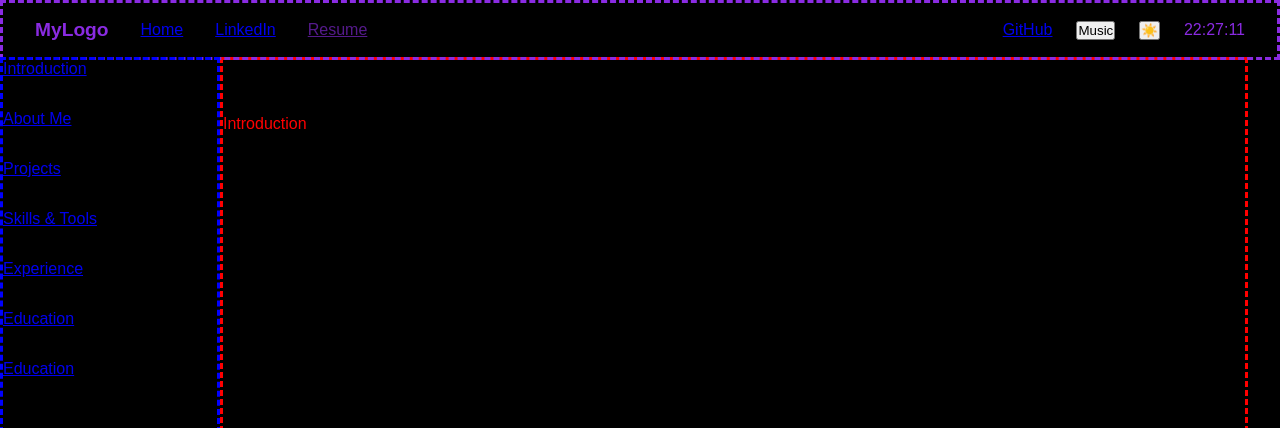
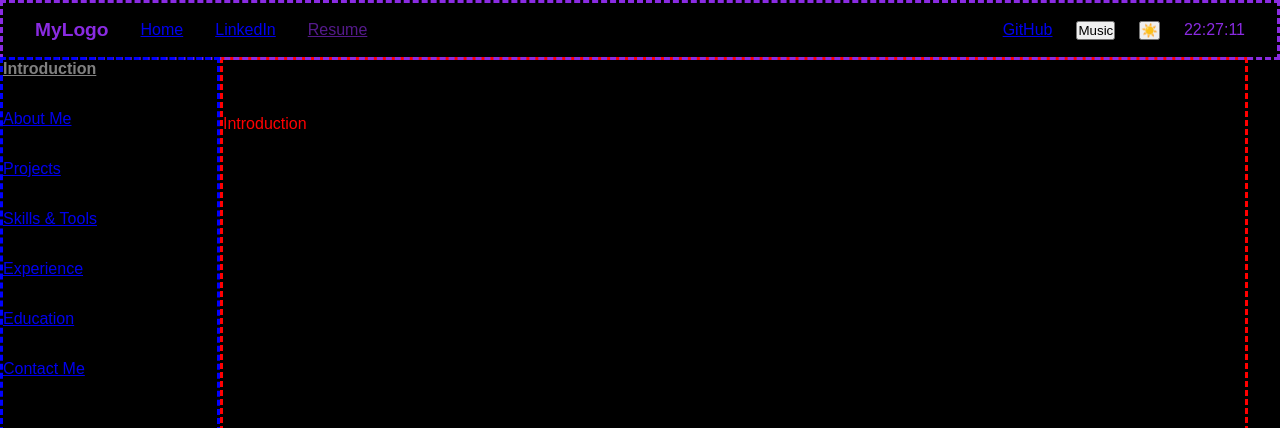
Before and after one commit to wade00000/My-Portfolio, a React (Vite) app: page / in a window 1280 px wide. Shown: the top 428 px of the page. Built offline with nearby package versions, Linux system fonts and the light colour scheme.

Commit message:
feat: add IntersectionObserver API to allow for scroll animations on sidebar

```diff
--- a/src/App.css
+++ b/src/App.css
@@ -43,6 +43,11 @@
   border-style: dashed;
 }
 
+.sidebar .active {
+  color:grey;
+  font-weight: bold;
+  /* whatever makes it stand out */
+}
 .content {
   display: flex;
   margin-left: 188px;
--- a/src/App.jsx
+++ b/src/App.jsx
@@ -8,12 +8,12 @@ function App() {
   const [hours,setHours] = useState(0)
   const [minutes,setMinutes] = useState(0)
   const [seconds,setSeconds] = useState(0)
+  const [activeSection, setActiveSection] = useState('')
   const [darkMode, setDarkMode] = useState(() => {
     // Check localStorage first, default to dark mode if nothing saved
     const saved = localStorage.getItem('darkMode')
     return saved !== null ? JSON.parse(saved) : true // true = dark mode by default
   })
-
 
   const audio = useRef( new Audio("/senseixjay.mp3"))
 
@@ -61,8 +61,8 @@ function App() {
     <div className={darkMode ? "dark" : "light"}>
       <NavBar time={timeString} handleMusic={handleMusic} handleDark={handleDark} darkMode={darkMode}/>
       <div className="container">
-        <SideBar/>
-        <Content/>
+        <SideBar activeSection={activeSection}/>
+        <Content setActiveSection={setActiveSection}/>
 
       </div>
 
--- a/src/components/Content.jsx
+++ b/src/components/Content.jsx
@@ -1,14 +1,36 @@
-function Content(){
+import { useEffect, useState,useRef } from 'react'
+
+function Content({setActiveSection}){
+
+    const observerRef = useRef(null)
+
+    useEffect(() => {
+        observerRef.current = new IntersectionObserver((entries)=>{
+            entries.forEach(entry =>
+                setActiveSection(entry.target.id)
+            )
+        })
+
+        return () => observerRef.current.disconnect()
+
+    }, [])
+
+    const observer = el => {
+        if (el && observerRef.current){
+            observerRef.current.observe(el)
+        }
+    }
+
     return(
 
         <div className="content">
-            <section id="intro">Introduction</section>
-            <section id ="aboutme">About Me</section>
-            <section id ="projects">Projects</section>
-            <section id ="skills&tools">Skills & Tools</section>
-            <section id ="experience">Experience</section>
-            <section id ="education">Education</section>
-            <section id ="contact">Contact Me</section>
+            <section ref={observer} id="intro">Introduction</section>
+            <section ref={observer} id ="aboutme">About Me</section>
+            <section ref={observer} id ="projects">Projects</section>
+            <section ref={observer} id ="skills&tools">Skills & Tools</section>
+            <section ref={observer} id ="experience">Experience</section>
+            <section ref={observer} id ="education">Education</section>
+            <section ref={observer} id ="contact">Contact Me</section>
         </div>
 
     )
--- a/src/components/SideBar.jsx
+++ b/src/components/SideBar.jsx
@@ -1,14 +1,14 @@
-function SideBar(){
+function SideBar({activeSection}){
     return(
 
         <div className="sidebar">
-            <a href="#intro">Introduction</a>
-            <a href="#aboutme">About Me</a>
-            <a href="#projects">Projects</a>
-            <a href="#skills&tools">Skills & Tools</a>
-            <a href="#experience">Experience</a>
-            <a href="#education">Education</a>
-            <a href="#contact">Education</a>
+            <a href="#intro" className={activeSection === 'intro' ? 'active' : ''}>Introduction</a>
+            <a href="#aboutme" className={activeSection === 'aboutme' ? 'active' : ''}>About Me</a>
+            <a href="#projects" className={activeSection === 'projects' ? 'active' : ''}>Projects</a>
+            <a href="#skills&tools" className={activeSection === 'skills&tools' ? 'active' : ''}>Skills & Tools</a>
+            <a href="#experience" className={activeSection === 'experience' ? 'active' : ''}>Experience</a>
+            <a href="#education" className={activeSection === 'education' ? 'active' : ''}>Education</a>
+            <a href="#contact" className={activeSection === 'contact' ? 'active' : ''}>Contact Me</a>
             {/* <a href="#stats">Education</a> */}
         </div>
 
```
Also changed, not shown: App.js (added, +7 -0 lines).
